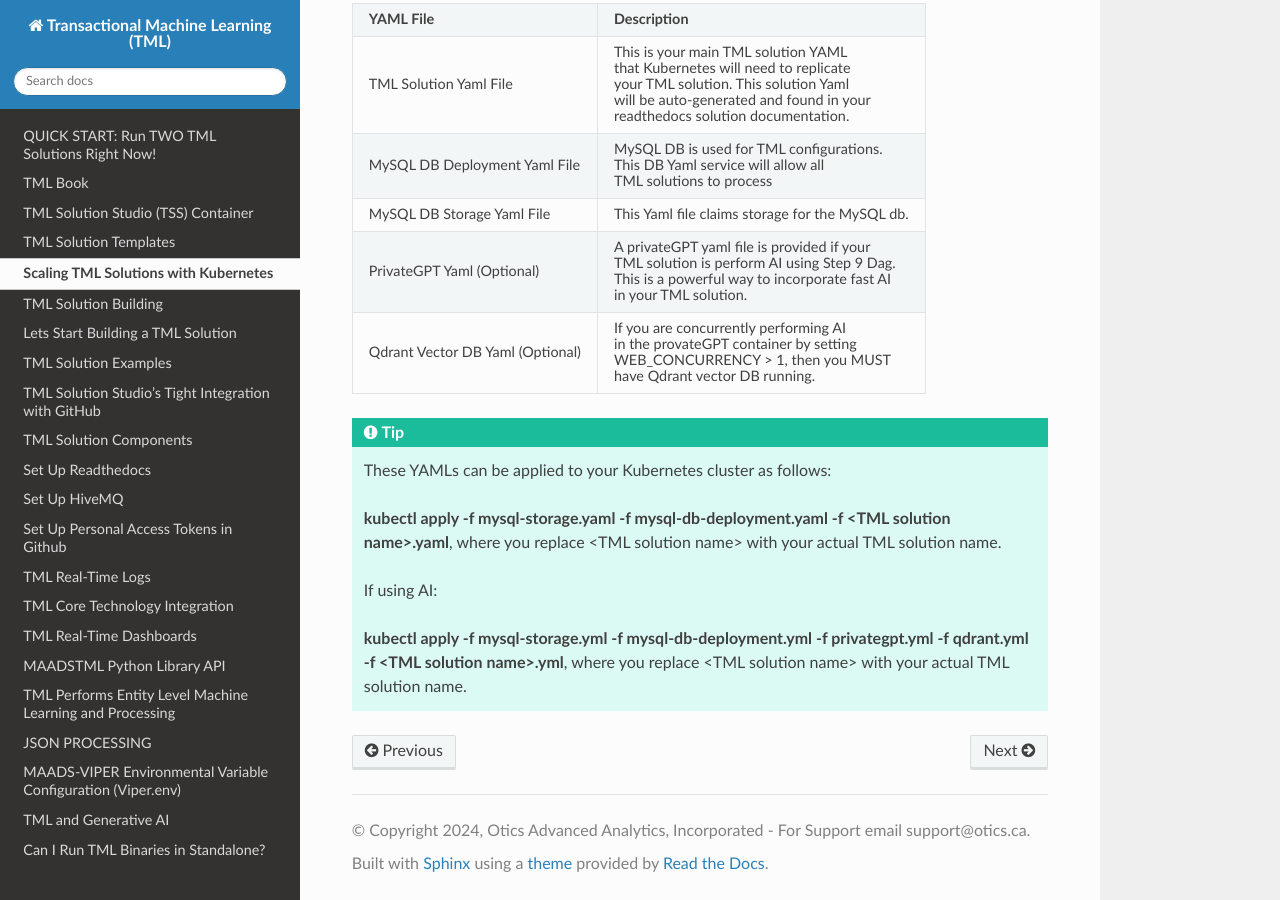
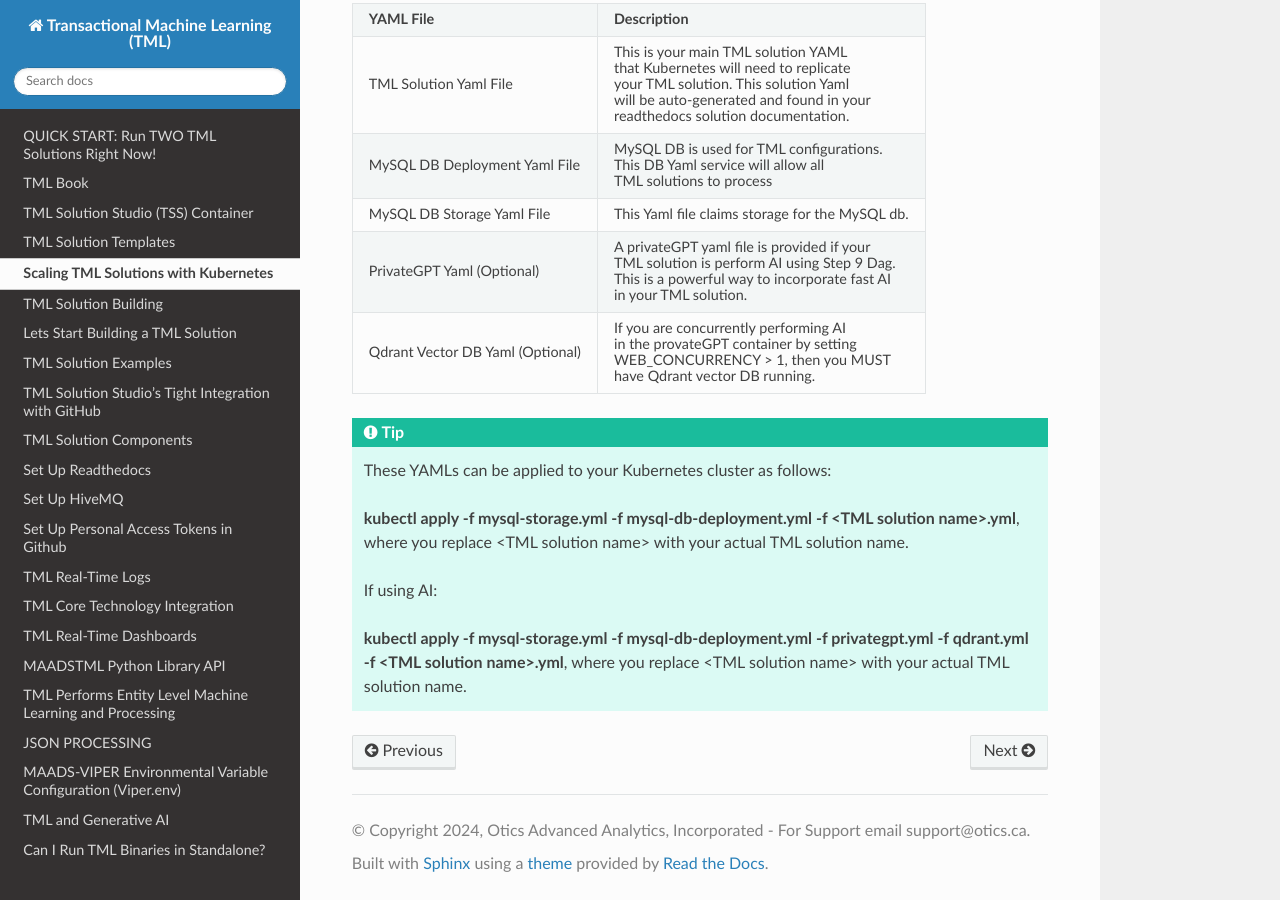
Before and after one commit to smaurice101/readthedocs, a Sphinx documentation site: the page built from docs/source/kube.rst, in a window 1280 px wide and 900 px high, scrolled down 1235 px. Built offline with Sphinx 7.4.7 and the Read the Docs theme 3.1.0, drawn with Linux system fonts in a browser that asks for light colours.

Commit message:
Update kube.rst

```diff
--- a/docs/source/kube.rst
+++ b/docs/source/kube.rst
@@ -61,7 +61,7 @@
 .. tip::
    These YAMLs can be applied to your Kubernetes cluster as follows:
 
-   **kubectl apply -f mysql-storage.yaml -f mysql-db-deployment.yaml -f <TML solution name>.yaml**, where you replace <TML solution name> with your actual TML solution name.
+   **kubectl apply -f mysql-storage.yml -f mysql-db-deployment.yml -f <TML solution name>.yml**, where you replace <TML solution name> with your actual TML solution name.
 
    If using AI:
 
```
